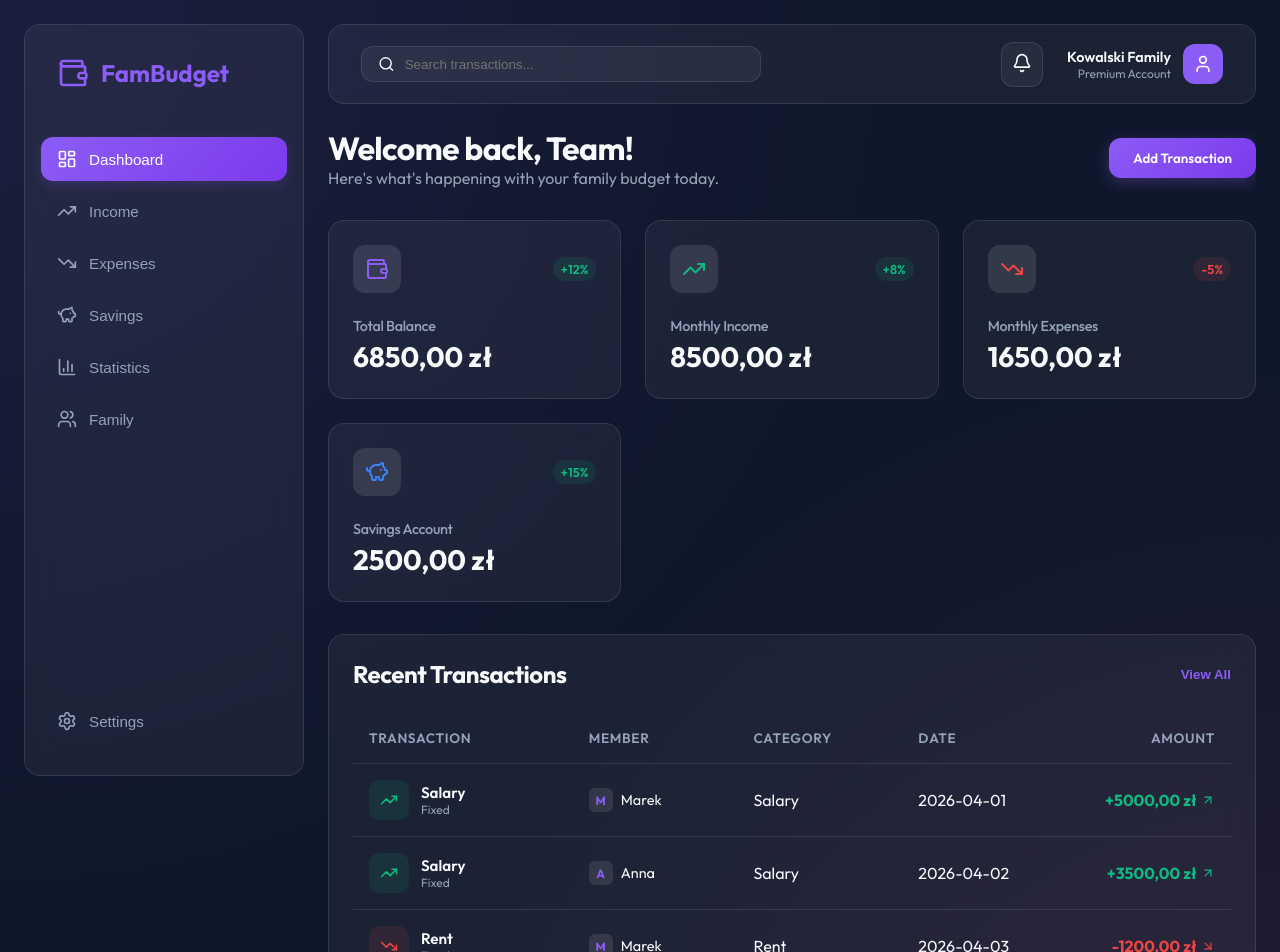
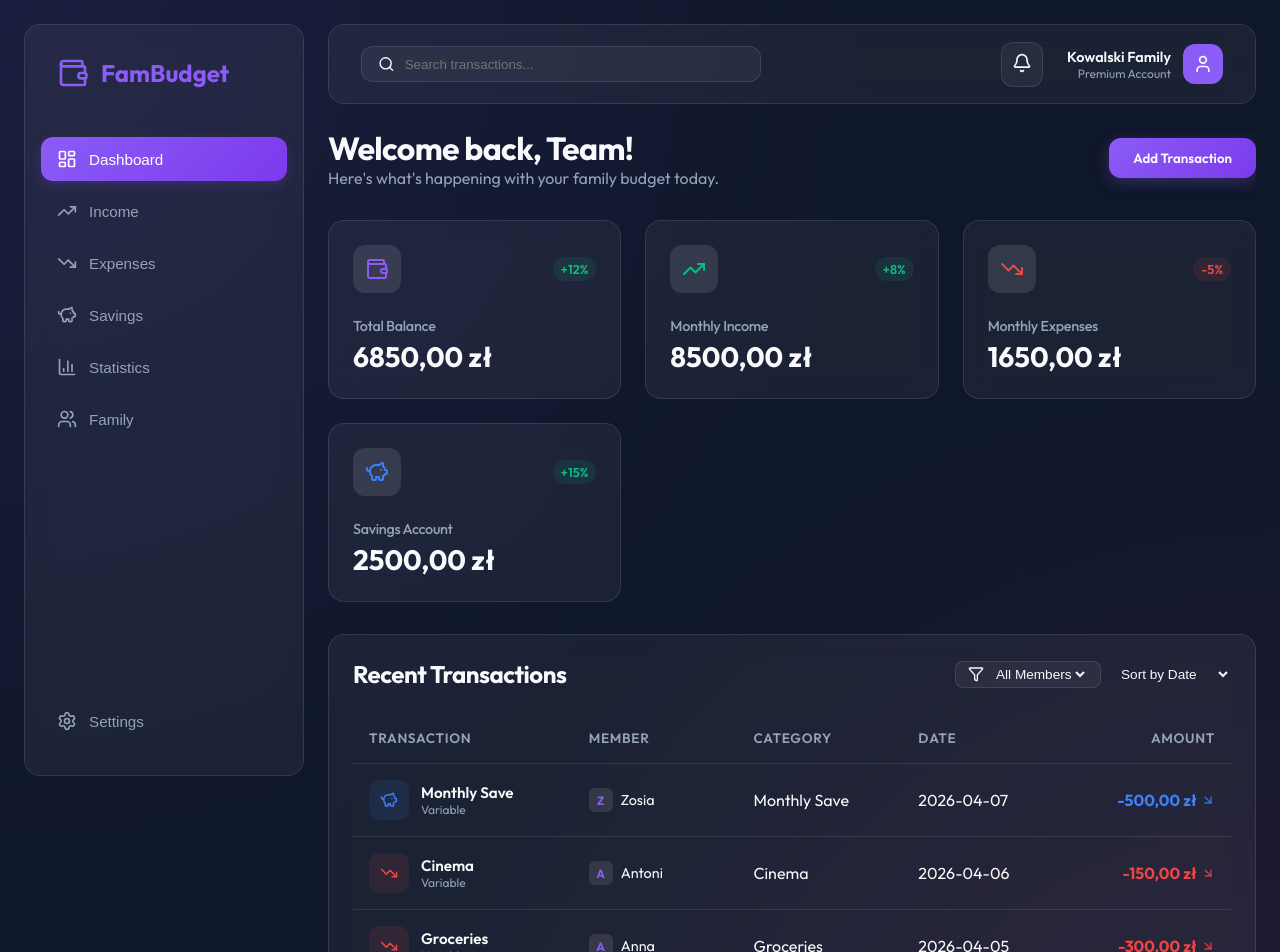
Before and after one commit to ant0uni/Projekt-BudzetRodzinny, a React (Vite) app: page / in a window 1280 px wide. Shown: the top 952 px of the page. Built offline with nearby package versions, Linux system fonts and the light colour scheme.

Commit message:
Commit 11: Add filtering by member and sorting by amount/date in TransactionList

```diff
--- a/src/App.css
+++ b/src/App.css
@@ -236,6 +236,32 @@
   justify-content: space-between;
   align-items: center;
   margin-bottom: 1.5rem;
+}
+
+.list-filters {
+  display: flex;
+  gap: 1rem;
+  align-items: center;
+}
+
+.filter-item {
+  display: flex;
+  align-items: center;
+  gap: 8px;
+  background: var(--glass);
+  padding: 4px 12px;
+  border-radius: 8px;
+  border: 1px solid var(--glass-border);
+}
+
+.list-filters select {
+  background: transparent;
+  border: none;
+  color: var(--text-main);
+  font-size: 0.85rem;
+  font-weight: 500;
+  outline: none;
+  cursor: pointer;
 }
 
 .text-btn {
--- a/src/components/dashboard/TransactionList.jsx
+++ b/src/components/dashboard/TransactionList.jsx
@@ -1,9 +1,19 @@
-import React from 'react';
+import React, { useState } from 'react';
 import { useBudget } from '../../context/BudgetContext';
-import { TrendingUp, TrendingDown, PiggyBank, ArrowUpRight, ArrowDownRight } from 'lucide-react';
+import { TrendingUp, TrendingDown, PiggyBank, ArrowUpRight, ArrowDownRight, Filter } from 'lucide-react';
 
 const TransactionList = () => {
-  const { transactions } = useBudget();
+  const { transactions, members } = useBudget();
+  const [filterMember, setFilterMember] = useState('All');
+  const [sortBy, setSortBy] = useState('date');
+
+  const filteredTransactions = transactions
+    .filter(t => filterMember === 'All' || t.member === filterMember)
+    .sort((a, b) => {
+      if (sortBy === 'date') return new Date(b.date) - new Date(a.date);
+      if (sortBy === 'amount') return b.amount - a.amount;
+      return 0;
+    });
 
   const getIcon = (type) => {
     switch(type) {
@@ -17,8 +27,22 @@ const TransactionList = () => {
   return (
     <div className="transaction-list-container glass-morphism fade-in">
       <div className="list-header">
-        <h2>Recent Transactions</h2>
-        <button className="text-btn">View All</button>
+        <div className="header-left">
+          <h2>Recent Transactions</h2>
+        </div>
+        <div className="list-filters">
+          <div className="filter-item">
+            <Filter size={16} />
+            <select value={filterMember} onChange={(e) => setFilterMember(e.target.value)}>
+              <option value="All">All Members</option>
+              {members.map(m => <option key={m} value={m}>{m}</option>)}
+            </select>
+          </div>
+          <select value={sortBy} onChange={(e) => setSortBy(e.target.value)}>
+            <option value="date">Sort by Date</option>
+            <option value="amount">Sort by Amount</option>
+          </select>
+        </div>
       </div>
 
       <div className="transaction-table">
@@ -30,7 +54,7 @@ const TransactionList = () => {
           <span className="text-right">Amount</span>
         </div>
 
-        {transactions.map(t => {
+        {filteredTransactions.map(t => {
           const { icon: Icon, color, bg } = getIcon(t.type);
           return (
             <div key={t.id} className="table-row">
```
